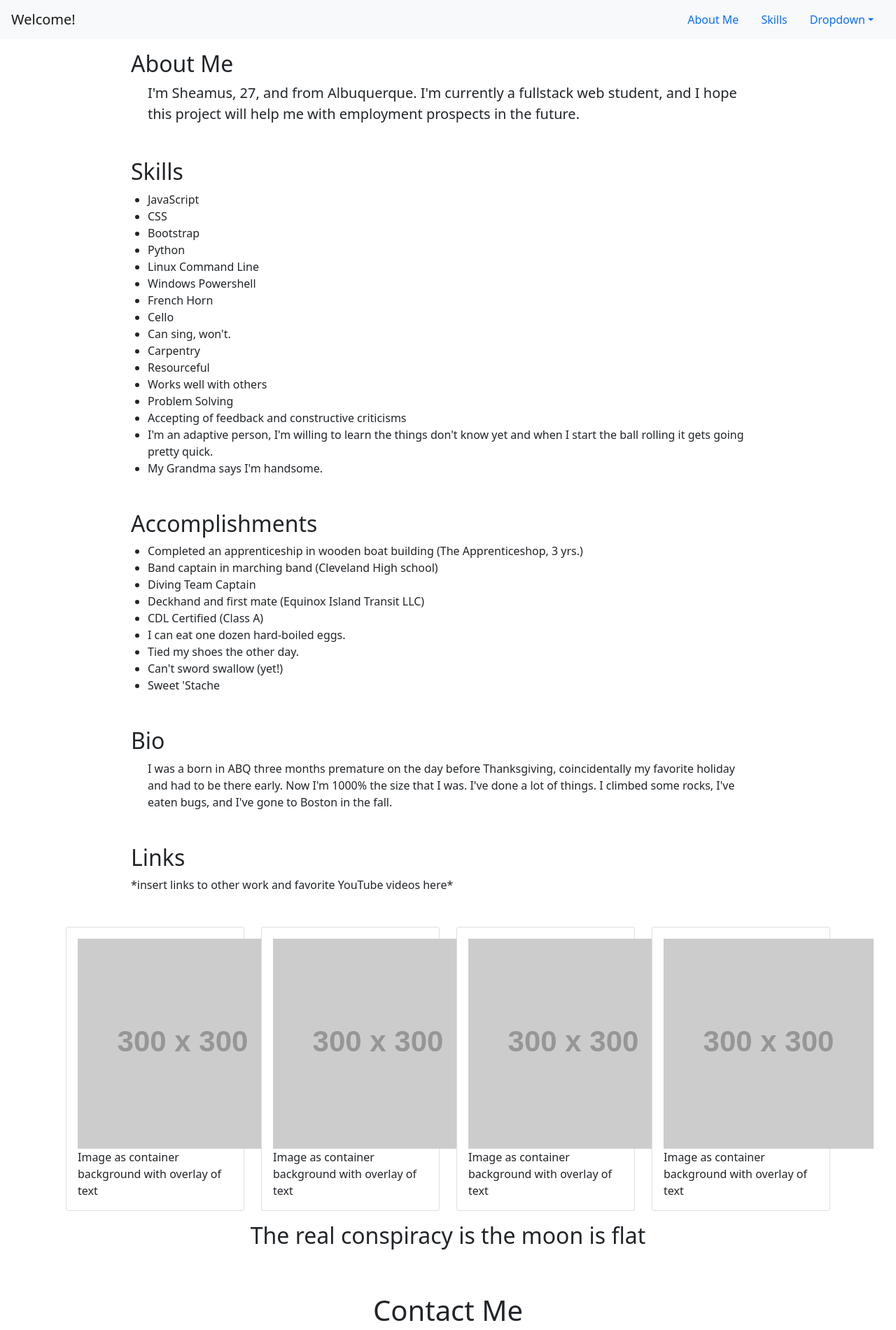
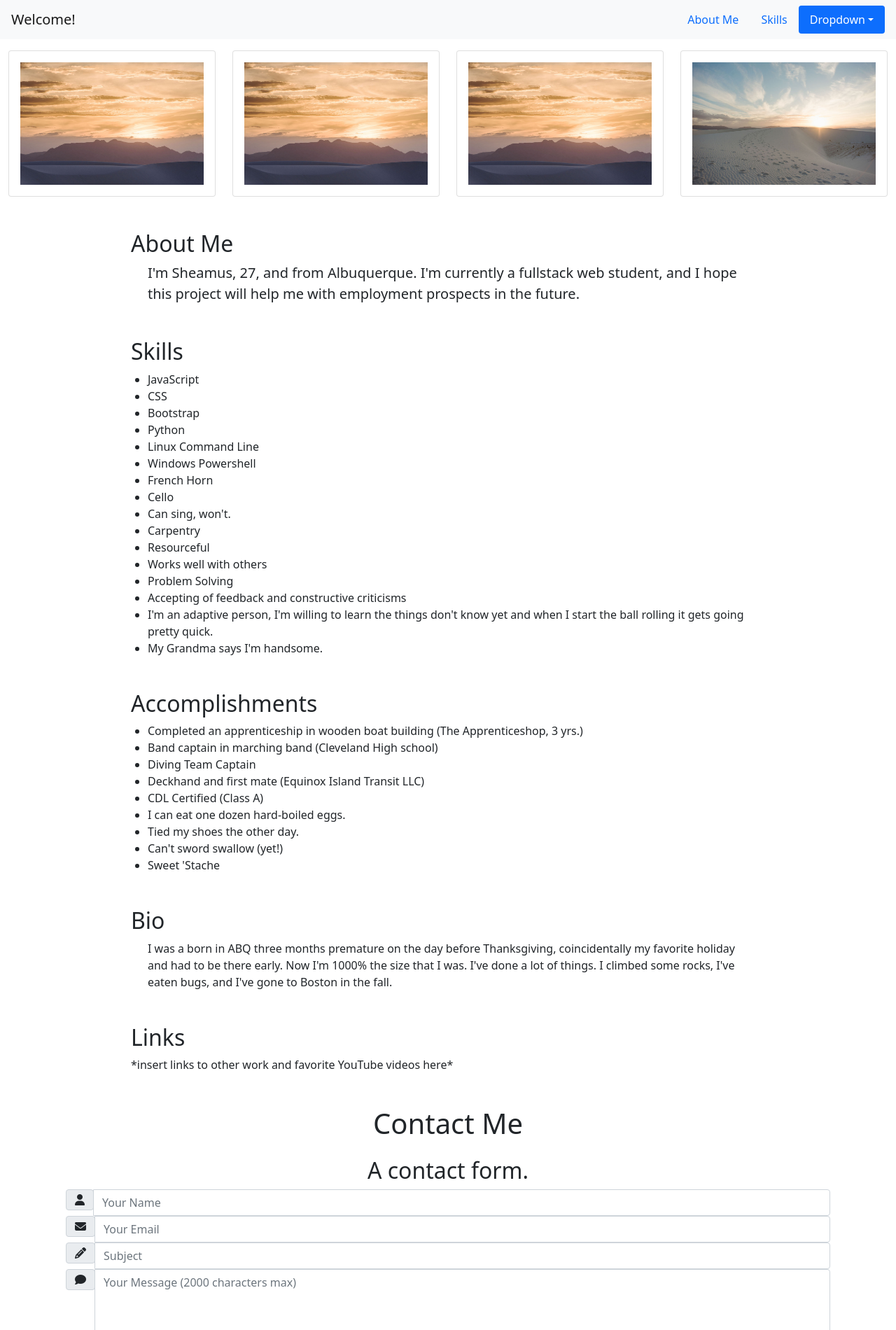
Before and after one commit to SheamusO/pwp, a plain HTML site: page public_html/index.html in a window 1280 px wide. Shown: the top 1900 px of the page at 70% size. Drawn offline with nearby package versions, Linux system fonts and the light colour scheme; some packages are replaced by stand-ins of ours; placeholder pictures from the web are drawn by us; a script that the page names is missing.

Commit message:
updated pictures

```diff
--- a/public_html/index.html
+++ b/public_html/index.html
@@ -8,9 +8,12 @@
     <title>Title</title>
     <link href="https://cdn.jsdelivr.net/npm/bootstrap@5.1.3/dist/css/bootstrap.min.css" rel="stylesheet" integrity="sha384-1BmE4kWBq78iYhFldvKuhfTAU6auU8tT94WrHftjDbrCEXSU1oBoqyl2QvZ6jIW3" crossorigin="anonymous">
 </head>
-<body>
+<body >
+<!--<div class="container-fluid">-->
+<!--    <img src="white-sands.jpg" class="figure-img img-fluid">-->
+<!--</div>-->
 
-<nav id="navbar-example2" class="navbar navbar-light bg-light px-3">
+<nav id="navbar-example2" class="navbar sticky-top navbar-light bg-light px-3">
     <a class="navbar-brand" href="#">Welcome!</a>
     <ul class="nav nav-pills">
         <li class="nav-item">
@@ -33,6 +36,41 @@
     </ul>
 </nav>
 
+<div class="container-fluid text-center py-3">
+    <div class="row no-gutter">
+        <div class="col-lg-3 col-sm-6">
+            <div class="card mb-3">
+                <div class="card-body">
+                    <img src="white-sands.jpg" class="img-fluid" alt="fill picture">
+                </div>
+            </div>
+        </div>
+
+        <div class="col-lg-3" col-sm-6>
+            <div class="card mb-3">
+                <div class="card-body">
+                    <img src="white-sands.jpg" class="img-fluid" alt="fill picture">
+                </div>
+            </div>
+        </div>
+
+        <div class="col-lg-3 col-sm-6">
+            <div class="card mb-3">
+                <div class="card-body">
+                    <img src="white-sands.jpg" class="img-fluid" alt="fill picture">
+                </div>
+            </div>
+        </div>
+
+        <div class="col-lg-3 col-sm-6">
+            <div class="card mb-3">
+                <div class="card-body">
+                    <img src="white-sands-4.jpg" class="img-fluid" alt="fill picture">
+                </div>
+            </div>
+        </div>
+    </div>
+</div>
 <div data-bs-spy="scroll" data-bs-target="#navbar-example2" data-bs-offset="0" class="scrollspy-example" tabindex="0">    <div class="container">
         <div class="container py-3">
             <div class="row">
@@ -108,50 +146,7 @@
         </div>
 
 
-        <div class="container-fluid py-3">
-            <div class="row no-gutter">
-                <div class="col-lg-3">
-                    <div class="card mb-3">
-                        <div class="card-body">
-                            <img src="https://via.placeholder.com/300" alt="fill picture">
-                            <p class="card-text">Image as container background with overlay of text</p>
-                        </div>
-                    </div>
-                </div>
 
-                <div class="col-lg-3">
-                    <div class="card mb-3">
-                        <div class="card-body">
-                            <img src="https://via.placeholder.com/300" alt="fill picture">
-                            <p class="card-text">Image as container background with overlay of text</p>
-                        </div>
-                    </div>
-                </div>
-
-                <div class="col-lg-3">
-                    <div class="card mb-3">
-                        <div class="card-body">
-                            <img src="https://via.placeholder.com/300" alt="fill picture">
-                            <p class="card-text">Image as container background with overlay of text</p>
-                        </div>
-                    </div>
-                </div>
-
-                <div class="col-lg-3">
-                    <div class="card mb-3">
-                        <div class="card-body">
-                            <img src="https://via.placeholder.com/300" alt="fill picture">
-                            <p class="card-text">Image as container background with overlay of text</p>
-                        </div>
-                    </div>
-                </div>
-            </div>
-            <aside class="container text-center">
-                <h2>The real conspiracy is the moon is flat</h2>
-                <a class="btn"></a>
-            </aside>
-
-        </div>
 
     <div class="footer">
     <div class="footer-content px-auto">
--- /dev/null
+++ b/public_html/stylesheet.css
@@ -0,0 +1,3 @@
+.portfolio-box:hover .portfolio-box-caption {
+    opacity: 1;
+}
```
Also changed, not shown: public_html/white-sands-4.jpg (added), public_html/white-sands.jpg (added).
